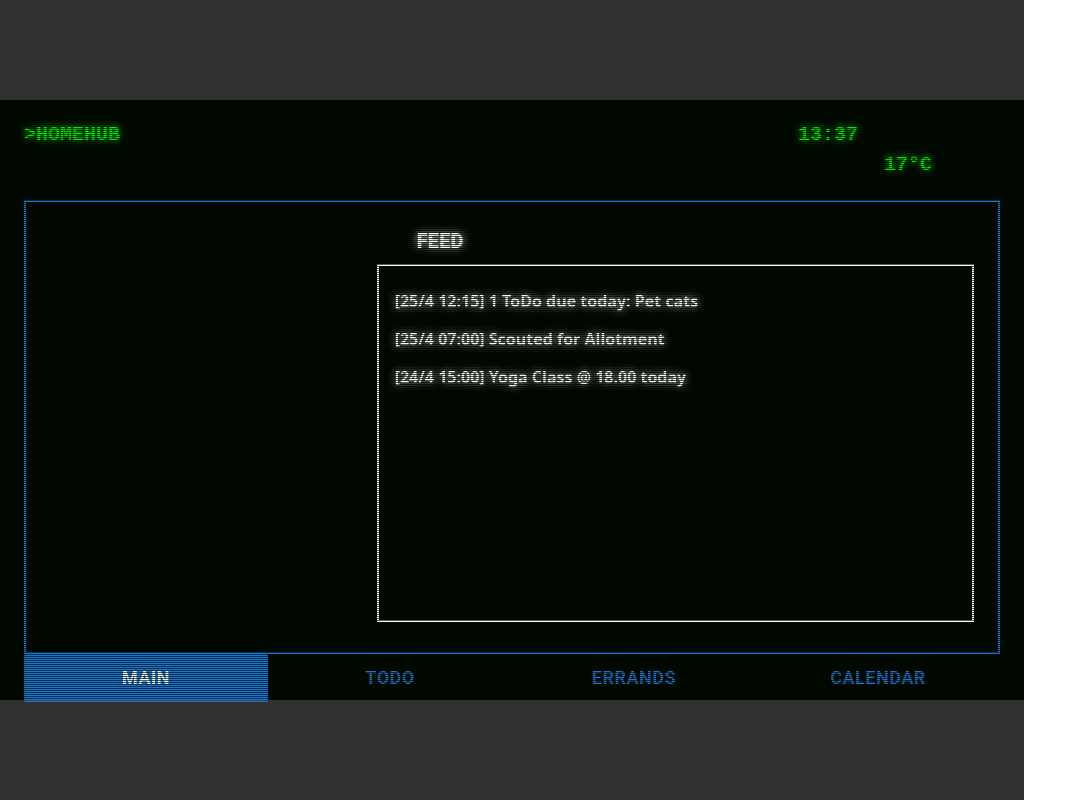
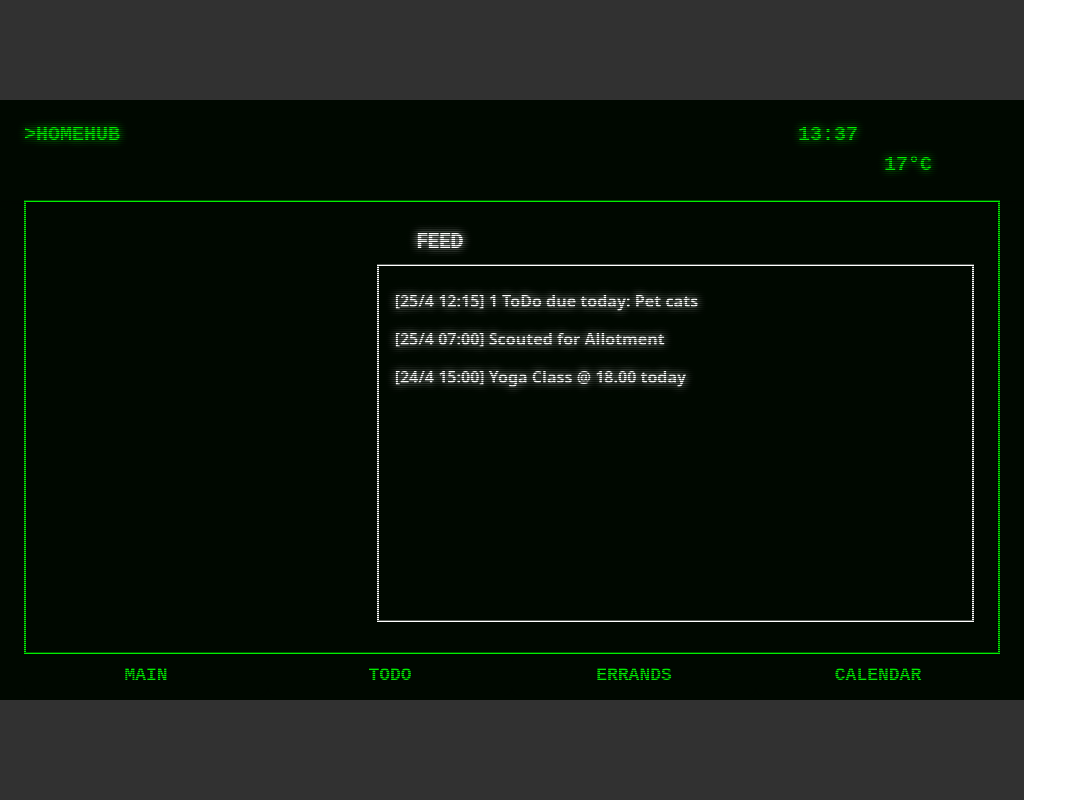
Before and after one commit to h0nkz/homehub, a React (Vite) app in the folder homehub-client/: page / in a window 1280 px wide. Shown: the whole page, without its empty margins (0-1087 px from the left). Built offline with nearby package versions, Linux system fonts and the light colour scheme; some icons are missing.

Commit message:
Remove mui theme and add TabsContext

```diff
--- a/homehub-client/src/App.tsx
+++ b/homehub-client/src/App.tsx
@@ -1,68 +1,34 @@
 import './App.css'
-import { ThemeProvider, createTheme } from '@mui/material/styles';
 import Box from '@mui/material/Box';
 import { Typography } from '@mui/material';
-import React, { createContext } from 'react';
+import React, { createContext, useContext, type ChangeEvent } from 'react';
 import HubAppBar from './components/HubAppBar';
 import MainFrame from './components/MainFrame';
 import ToDoFrame from './components/ToDoFrame';
-import type { Theme } from './model/Theme';
 import { StyledTab, StyledTabs } from './components/StyledTab';
-
+import ThemeContext from './contexts/ThemeContext';
+import TabsContext from './contexts/TabsContext';
 
 /*
   Screen LNT101NT06-T01 with max resolution 1024x600
 */
 
+
 function App() {
-  const theme : Theme = {
-    mainColor: '#00ee00',
-    secondaryColor: '#000800',
-    fontFamily: 'monospace',
-    fontWeightBold: 800
-  }
-  const ThemeContext = createContext(theme);
-  const theme2 = createTheme({
-    palette: {
-      mode: 'dark',
-      primary: {
-        main: '#00ee00',
+  const theme = useContext(ThemeContext)
 
-      },
-      secondary: {
-        main: '#000800ff',
-      },
-      text: {
-        primary: '#00ee00'
-      },
-      background: {
-        default: '#000800ff'
-      }
-    },
-    typography: {
-      fontFamily: 'monospace',
-      fontWeightBold: 800,
-    },
-    components: {
-      MuiToolbar: {
-        defaultProps: {
-          color: '#000800ff' // not working
-        }
-      }
-    }
-  });
-
-  const [tabValue, setTabValue] = React.useState('main');
-  const handleChangeTab = (_: React.SyntheticEvent, newValue: string) => {
-    setTabValue(newValue);
+  const [activeTab, setActiveTab] = React.useState('main');
+  const handleChangeTab = (e: ChangeEvent<HTMLButtonElement>) => {
+    console.dir(e)
+    setActiveTab(e.target.value);
   };
 
   const renderTabContent = () => {
-    switch (tabValue) {
+    switch (activeTab) {
       case "main":
-        return <MainFrame/>
+        return <MainFrame />
       case "todo":
-          return <ToDoFrame/>
+        return <ToDoFrame />
       case "errands":
         return <Typography>errands</Typography>
       case "calendar":
@@ -72,7 +38,7 @@ function App() {
   return (
     <div id="grandparent">
       <ThemeContext.Provider value={theme}>
-        <HubAppBar appName='>HOMEHUB'/>
+        <HubAppBar appName='>HOMEHUB' />
         <Box>
           <Box sx={{
             border: 2,
@@ -80,18 +46,21 @@ function App() {
             width: 972,
             marginLeft: 3,
             marginRight: 3,
-            borderColor: 'primary.main'
+            borderColor: theme.mainColor
           }}>
             {renderTabContent()}
           </Box>
+          <TabsContext value={{ activeTab, setActiveTab }}>
             <StyledTabs
-            value={tabValue}
+              value={activeTab}
               onChange={handleChangeTab}>
-            <StyledTab value="main" label="MAIN"/>
-            <StyledTab value="todo" label="TODO"/>
-            <StyledTab value="errands" label="ERRANDS"/>
-            <StyledTab value="calendar" label="CALENDAR"/>
+              <StyledTab value="main" label="MAIN" />
+              <StyledTab value="todo" label="TODO" />
+              <StyledTab value="errands" label="ERRANDS" />
+              <StyledTab value="calendar" label="CALENDAR" />
             </StyledTabs>
+          </TabsContext>
+
         </Box>
 
       </ThemeContext.Provider>
--- a/homehub-client/src/components/HubAppBar.tsx
+++ b/homehub-client/src/components/HubAppBar.tsx
@@ -1,4 +1,4 @@
-import { AppBar, Toolbar, Grid, styled, Typography } from "@mui/material";
+import { AppBar, Toolbar, Grid} from "@mui/material";
 import WbSunnyIcon from '@mui/icons-material/WbSunny';
 import ThemeContext from "../contexts/ThemeContext";
 import { useContext, type ReactNode } from "react";
--- a/homehub-client/src/components/LabeledListBox.tsx
+++ b/homehub-client/src/components/LabeledListBox.tsx
@@ -1,12 +1,6 @@
-import { Grid, Box, Typography, List, ListItem } from "@mui/material"
+import { Box, Typography, List, ListItem } from "@mui/material"
 
-interface ListBoxProps {
-    listItems: string[]
-    label: string
-
-}
-
-function LabeledListBox(props: ListBoxProps) {
+function LabeledListBox({listItems, label} : {listItems: string[], label: string}) {
 
     return (
         <Box padding={3} height={1}>
@@ -15,14 +9,14 @@ function LabeledListBox(props: ListBoxProps) {
                 marginBottom: 1,
                 fontWeight: 800
             }}>
-                {props.label}
+                {label}
             </Typography>
             <List dense sx={{
                 border: 2,
                 overflow: 'scroll',
                 height: 6/8
             }}>
-                {props.listItems.map((item, index) => (
+                {listItems.map((item, index) => (
                     <ListItem key={index+item} sx={{
                         height: 22,
                         fontWeight: 600,
--- a/homehub-client/src/components/MainFrame.tsx
+++ b/homehub-client/src/components/MainFrame.tsx
@@ -1,9 +1,11 @@
 import TagFacesIcon from '@mui/icons-material/TagFaces';
 import { Box, Grid, Typography, useTheme } from "@mui/material"
 import ListBox from './LabeledListBox';
+import ThemeContext from '../contexts/ThemeContext';
+import { useContext } from 'react';
 
 function MainFrame() {
-    const theme = useTheme();
+    const theme = useContext(ThemeContext);
     const mainListItems = [
         "[25/4 12:15] 1 ToDo due today: Pet cats",
         "[25/4 07:00] Scouted for Allotment",
@@ -15,7 +17,7 @@ function MainFrame() {
                 <Box padding={5}>
                     <Typography marginInlineStart={5} sx={{
                         fontSize: 200,
-                        color: theme.palette.primary.main
+                        color: theme.mainColor
                     }}>
                         <TagFacesIcon fontSize='inherit' color='inherit'/>
                     </Typography>
--- a/homehub-client/src/components/StyledTab.tsx
+++ b/homehub-client/src/components/StyledTab.tsx
@@ -1,55 +1,70 @@
 import { styled } from "@mui/material/styles";
 import { Tab, Tabs, Typography } from '@mui/material';
-import type { Theme } from "@mui/material/styles";
+import { useCallback, useContext, useState, type ChangeEvent, type ReactNode } from "react";
+import ThemeContext from "../contexts/ThemeContext";
+import TabsContext from "../contexts/TabsContext";
 
-interface StyledTabProps {
-    label: string
-    value: string
-}
 
-  const StyledTab = styled((props: StyledTabProps) => (
+
+/* const StyledMuiTab = styled((props: any) => (
   <Tab disableRipple {...props} />
 ))(({ theme }) => ({
-    textTransform: 'none',
-    fontWeight: theme.typography.fontWeightBold,
-    fontSize: theme.typography.pxToRem(18),
-    color: theme.palette.primary.main,
-    border: 2,
-    borderColor: theme.palette.primary.main,
-    width: (1024-48)/4,
+
   '&.Mui-selected': {
     backgroundColor: theme.palette.primary.main,
     border: 2,
     borderRadius: 2,
     color: theme.palette.background.default,
   },
-  }));
+})); */
+
+function StyledTab({ value, label }: { value: string, label: string }) {
+
+  const theme = useContext(ThemeContext);
+  const tabsContext = useContext(TabsContext)
+
+  const onClickButton = (value: string) => {
+    tabsContext?.setActiveTab(value)
+  }
+  return (
+    <button style={{
+      textTransform: 'none',
+      fontWeight: theme.fontWeightBold,
+      fontSize: 18,
+      color: theme.mainColor,
+      border: 2,
+      borderColor: theme.mainColor,
+      width: (1024 - 48) / 4,
+      backgroundColor: theme.secondaryColor,
+      fontFamily: theme.fontFamily,
+      textAlign: 'center',
+    }}
+      className="styledTabButton"
+      value={value}
+      onClick={() => onClickButton(value)}>
+      {label}
+    </button>
+  )
+}
 
 interface StyledTabsProps {
   children?: React.ReactNode;
   value: string;
-      onChange: (event: React.SyntheticEvent, newValue: string) => void;
+  onChange: (e: ChangeEvent<HTMLButtonElement>) => void;
 }
-    const StyledTabs = styled((props: StyledTabsProps) => (
-      <Tabs
-        {...props}
-        centered
-        sx={{
-          color: 'primary.main'
-        }}
-      />
-    ))({
-      '& .MuiTabs-indicator': {
+
+const StyledTabs = ({ children, value, onChange }: StyledTabsProps) => {
+  return (
+    <div style={{
       display: 'flex',
       justifyContent: 'center',
-        backgroundColor: 'transparent',
-      },
-      '& .MuiTabs-indicatorSpan': {
-        maxWidth: 40,
-        width: '100%',
-        backgroundColor: '#635ee7',
-      },
-    });
+    }}>
+        {children}
+    </div>
+  )
+}
+
+
 
 export {
   StyledTab,
--- a/homehub-client/src/components/ToDoFrame.tsx
+++ b/homehub-client/src/components/ToDoFrame.tsx
@@ -1,10 +1,12 @@
 
 import { Box, Button, Grid, ListItem, useTheme } from "@mui/material"
 import ListBox from './LabeledListBox';
-import React, { useCallback } from "react";
+import React, { useCallback, useContext } from "react";
+import ThemeContext from "../contexts/ThemeContext";
 
 function ToDoFrame() {
-    const theme = useTheme();
+    const theme = useContext(ThemeContext);
+
     const buttonLabels = [
         "TODAY",
         "PRIO 1",
@@ -47,7 +49,7 @@ function ToDoFrame() {
                                 sx={{
                                     border: 3,
                                     width: 1,
-                                    fontWeight: theme.typography.fontWeightBold
+                                    fontWeight: theme.fontWeightBold
                                 }}
                                 onClick={() => handleButtonPressed(item)}>
                                 {item}
--- /dev/null
+++ b/homehub-client/src/contexts/TabsContext.tsx
@@ -0,0 +1,12 @@
+import { createContext } from "react";
+
+interface TabsContextType {
+    activeTab: string;
+    setActiveTab: React.Dispatch<React.SetStateAction<string>>;
+}
+
+const TabsContext = createContext<TabsContextType | null>(null);
+
+export default TabsContext;
+
+export type { TabsContextType };
```
Lines whose indentation alone changed are shown as unchanged.
